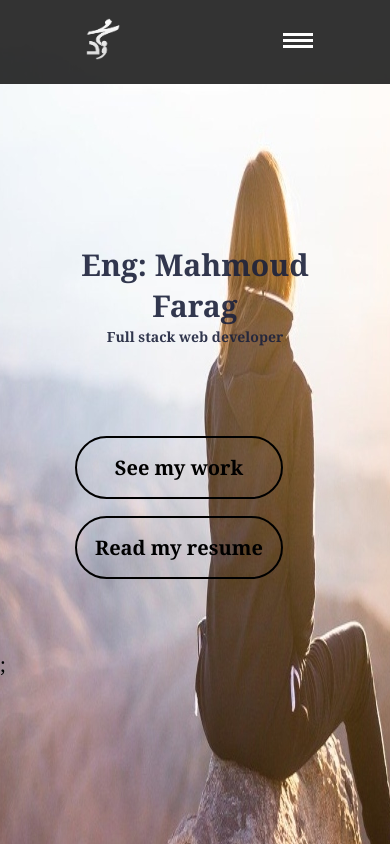
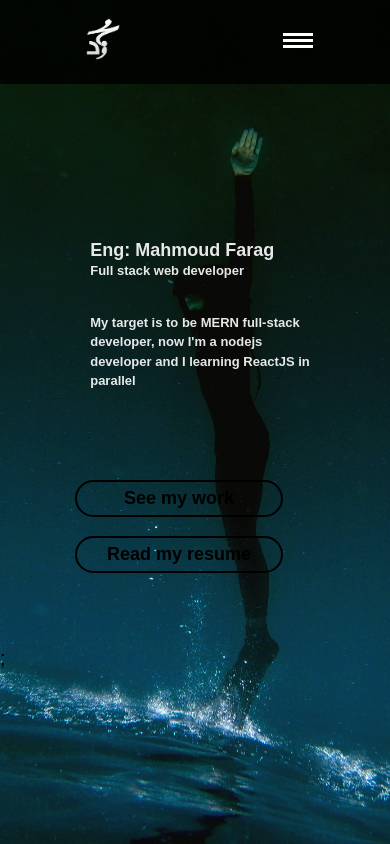
Before and after one commit to mahmoud-farag/my_portfolio, a React (Create React App) app: page / in a window 390 px wide. Built offline with nearby package versions, Linux system fonts and the light colour scheme.

Commit message:
animate the page and change some features

```diff
--- a/src/components/ContactMe/contactme.css
+++ b/src/components/ContactMe/contactme.css
@@ -7,7 +7,7 @@
 
 section.Container {
   width: 70%;
-  margin: 5rem auto auto auto;
+  margin: 8rem auto auto auto;
 
   /* background-color: blanchedalmond; */
 }
--- a/src/components/Home/Home.js
+++ b/src/components/Home/Home.js
@@ -8,6 +8,11 @@ const Home = () => {
       <div className="hint">
         <h1>Eng: Mahmoud Farag</h1>
         <p>Full stack web developer</p>
+
+        <p>
+          My target is to be MERN full-stack developer, now I'm a nodejs
+          developer and I learning ReactJS in parallel
+        </p>
       </div>
       <div className="btns">
         <a className="btn btn_my_work" href="/MyWork">
@@ -15,7 +20,7 @@ const Home = () => {
         </a>
         <a
           className="btn btn_my_resume"
-          href="https://novoresume.com/editor/resume/94a20c30-cbf7-11ea-9f90-f10d8d81d234#"
+          href="https://drive.google.com/drive/folders/1YgG9nSlmvFo09uEAEdoBXD78DuimplfQ?usp=sharing"
         >
           Read my resume
         </a>
--- a/src/components/Home/home.css
+++ b/src/components/Home/home.css
@@ -7,7 +7,6 @@
 
 /*
   to fit the background image on the mobile mode and to remove any overflow in x-axis
-
  but you must make only the body position: relative
 */
 html,
@@ -16,7 +15,7 @@ body {
 }
 
 html {
-  background: url("./imgs/waman.jpg") no-repeat center center fixed;
+  background: url("./imgs/water.jpg") no-repeat center center fixed;
   -webkit-background-size: cover;
   -moz-background-size: cover;
   -o-background-size: cover;
@@ -25,7 +24,7 @@ html {
   overflow: hidden;
 }
 body {
-  font-family: Cambria, Cochin, Georgia, Times, "Times New Roman", serif;
+  font-family: sans-serif;
   font-size: 20px;
   position: relative;
 }
@@ -40,8 +39,20 @@ section.main {
 section.main .hint {
   display: flex;
   flex-direction: column;
-  align-items: center;
-  justify-content: center;
+  /* background-color: crimson; */
+  padding-left: 10%;
+  animation: topToBottom 2s ease-in;
+}
+
+@keyframes topToBottom {
+  from {
+    opacity: 0;
+    transform: translateY(-30px);
+  }
+  to {
+    opacity: 1;
+    transform: translateY(0px);
+  }
 }
 
 section.main .loaded {
@@ -49,12 +60,14 @@ section.main .loaded {
 }
 section.main .hint h1,
 section.main .hint p {
-  color: #1c223b;
+  color: #fff;
   opacity: 0.9;
 }
 section.main .hint h1 {
   padding: 0;
   margin: 0;
+  text-align: left;
+  /* background-color: cyan; */
 }
 
 section.main .hint p {
@@ -65,7 +78,7 @@ section.main .btns {
   display: flex;
   align-items: center;
   justify-content: center;
-  margin-top: 3rem;
+  margin-top: 7rem;
   /* background-color: rgba(0, 0, 0, 0.6); */
 }
 section.main .btns .btn {
@@ -83,25 +96,63 @@ section.main .btns .btn:hover {
   border: 2px solid #000;
   color: #fff;
   opacity: 0.8;
+  transition: all 0.5s ease-in-out;
+}
+.btn_my_resume {
+  animation: rightToLeft 1.5s ease-in;
+}
+
+.btn_my_work {
+  animation: leftToRight 1.5s ease-in;
+}
+
+@keyframes leftToRight {
+  from {
+    opacity: 0;
+    transform: translateX(-30px);
+  }
+  to {
+    opacity: 1;
+    transform: translateX(0px);
+  }
+}
+
+@keyframes rightToLeft {
+  from {
+    opacity: 0;
+    transform: translateX(30px);
+  }
+  to {
+    opacity: 1;
+    transform: translateX(0px);
+  }
 }
 @media screen and (max-width: 768px) {
   body {
     overflow-x: hidden;
   }
   html {
-    background: url("./imgs/waman-mobile.jpg") no-repeat center center fixed;
+    background: url("./imgs/water.jpg") no-repeat center center fixed;
+    background-size: cover;
   }
+
   section.main .btns .btn {
     font-weight: bold;
+    font-size: 18px;
+    padding: 0.4rem;
   }
   section.main .btns {
     display: grid;
     grid-template-columns: 15rem;
-    height: 10rem;
+    height: 7rem;
+    margin-top: 3rem;
   }
 
   section.main .hint p {
-    font-size: 14px;
+    font-size: 13px;
     display: block;
   }
+  section.main .hint h1 {
+    font-size: 18px;
+  }
 }
--- a/src/components/MySkills/myskills.css
+++ b/src/components/MySkills/myskills.css
@@ -51,9 +51,28 @@ hr {
   body {
     height: 100%;
   }
+  html {
+    padding-top: 4rem;
+  }
 
   .container section.skills img {
     width: 70px;
     height: 70px;
   }
+  h1 {
+    font-size: 22px;
+    text-align: left;
+  }
+  hr {
+    margin: 0.4rem 0 0.4rem 0;
+  }
+  .certifications ol {
+    font-size: 15px;
+  }
 }
+
+/* @media screen and (max-width: 768px) {
+  h1{
+
+  }
+} */
--- a/src/components/MyWork/MyWork.js
+++ b/src/components/MyWork/MyWork.js
@@ -21,7 +21,9 @@ const MyWork = () => {
 
         <section className="card_buttons">
           <button>
-            <a href="https://github.com/mahmoud-farag/egyptourism1">GitHub</a>
+            <a href="https://Source Code.com/mahmoud-farag/egyptourism1">
+              Source Code
+            </a>
           </button>
           <button>
             <a href="https://5f384709a0a6f50007c3a500--nervous-knuth-79e018.netlify.app/">
@@ -46,8 +48,8 @@ const MyWork = () => {
 
         <section className="card_buttons">
           <button>
-            <a href="https://github.com/mahmoud-farag/personal-ChatApp-express-react">
-              GitHub
+            <a href="https://Source Code.com/mahmoud-farag/personal-ChatApp-express-react">
+              Source Code
             </a>
           </button>
           <button>
@@ -71,7 +73,7 @@ const MyWork = () => {
 
         <section className="card_buttons">
           <button>
-            <a href="https://github.com/Mohanedy98/COMS-SE">GitHub</a>
+            <a href="https://Source Code.com/Mohanedy98/COMS-SE">Source Code</a>
           </button>
           <button>
             <a href="">Live Demo</a>
--- a/src/components/MyWork/mywork.css
+++ b/src/components/MyWork/mywork.css
@@ -17,7 +17,9 @@ body {
   position: relative;
 }
 
-
+html {
+  padding-top: 5rem;
+}
 section.container {
   display: grid;
   grid-template-columns: repeat(2, 1fr);
--- a/src/components/NavBar/NavBar.js
+++ b/src/components/NavBar/NavBar.js
@@ -18,7 +18,7 @@ const NavBar = () => {
           li.style.animation = "";
         } else {
           li.style.animation = `animateLinks .5 ease forwards ${
-            index / 7 + 1.4
+            index / 7 + 2.3
           }s`;
         }
       });
--- a/src/components/NavBar/navbar.css
+++ b/src/components/NavBar/navbar.css
@@ -16,6 +16,10 @@ nav {
   align-items: center;
   background-color: rgba(0, 0, 0, 0.8);
   height: 10vh;
+  position: fixed;
+  top: 0;
+  left: 0;
+  width: 100%;
 }
 
 .logo {
@@ -32,12 +36,18 @@ nav .logo img {
 .nav_links {
   display: flex;
   justify-content: space-between;
-  /* background-color: cornsilk; */
+  /* background-color: crimson; */
+  height: auto;
   width: 30%;
   letter-spacing: 2px;
+  list-style: none;
 }
-ul {
-  list-style: none;
+.nav_links li {
+  transition: all 0.5s ease-in-out;
+}
+.nav_links li:hover {
+  padding-bottom: 0.1rem;
+  transform: translateY(-7px);
 }
 
 .nav_links a {
@@ -62,9 +72,12 @@ ul {
   background-color: #fff;
 }
 
-@media screen and (max-width: 1024px) {
+@media screen and (max-width: 1250px) {
   nav ul.nav_links {
-    width: 60%;
+    width: 40%;
+  }
+  nav ul li {
+    margin-left: 1rem;
   }
 }
 
@@ -72,7 +85,9 @@ ul {
   body {
     overflow-x: hidden;
   }
-
+  nav ul.nav_links {
+    width: 60%;
+  }
   nav .logo img {
     width: 50px;
     height: 50px;
@@ -90,7 +105,7 @@ ul {
     z-index: 1;
     /* width: 100%; */
     transform: translateX(100%);
-    transition: transform 0.6s ease-in;
+    transition: transform 0.7s ease-in;
   }
 
   .burger {
```
Also changed, not shown: src/components/Home/imgs/water.jpg (added), src/components/MySkills/s.scss (added).
